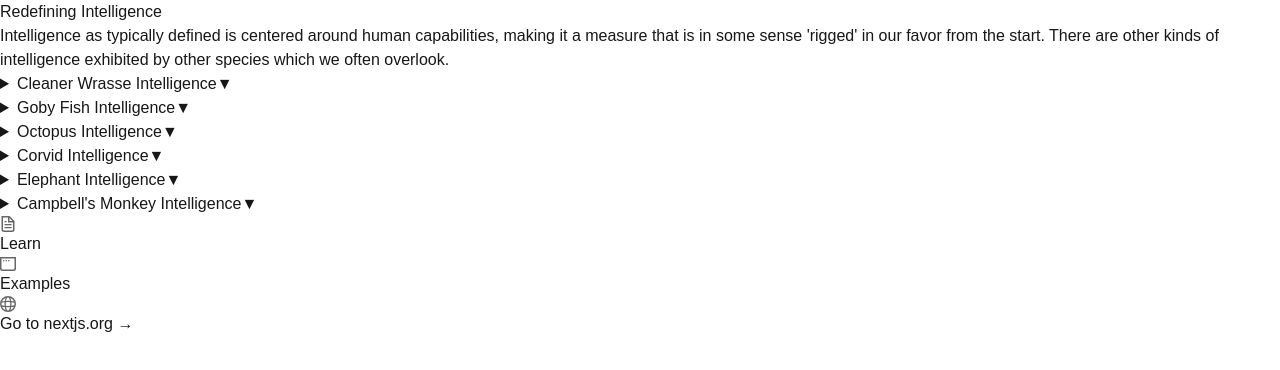
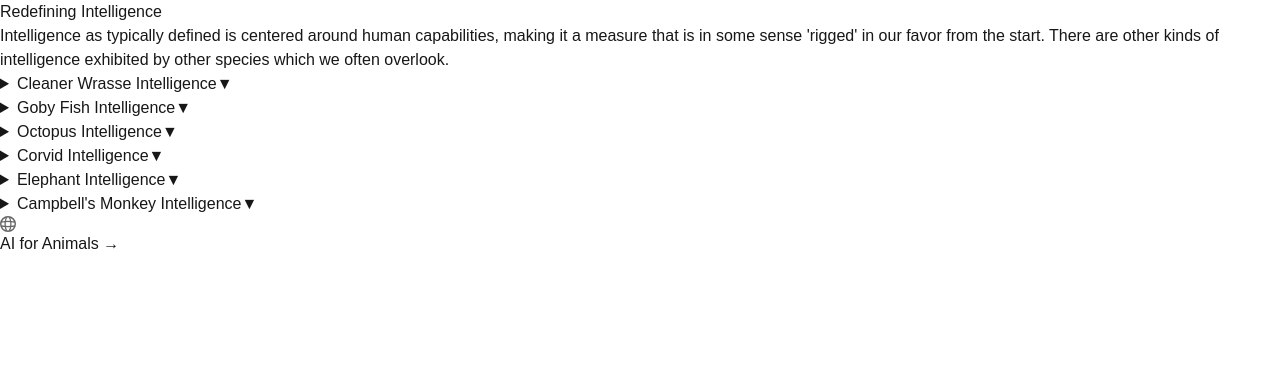
Before and after one commit to ChaseCarter/redefining-intelligence, a Next.js app: page / in a window 1280 px wide. Shown: the top 370 px of the page. Built offline with nearby package versions, Linux system fonts and the light colour scheme.

Commit message:
fix footer

```diff
--- a/src/app/page.tsx
+++ b/src/app/page.tsx
@@ -268,62 +268,11 @@ export default function Home() {
             </div>
           </details>
         </div>
-
-        <div className="mt-8 flex gap-4 items-center flex-col sm:flex-row">
-          { /*
-          <a
-            className="rounded-full border border-solid border-transparent transition-colors flex items-center justify-center bg-foreground text-background gap-2 hover:bg-[#383838] dark:hover:bg-[#ccc] text-sm sm:text-base h-10 sm:h-12 px-4 sm:px-5"
-            href="#"
-            target="_blank"
-            rel="noopener noreferrer"
-          >
-            Learn More
-          </a>
-          <a
-            className="rounded-full border border-solid border-black/[.08] dark:border-white/[.145] transition-colors flex items-center justify-center hover:bg-[#f2f2f2] dark:hover:bg-[#1a1a1a] hover:border-transparent text-sm sm:text-base h-10 sm:h-12 px-4 sm:px-5"
-            href="#"
-            target="_blank"
-            rel="noopener noreferrer"
-          >
-            Contribute Research
-          </a>
-          */}
-        </div>
       </main>
       <footer className="row-start-3 flex gap-6 flex-wrap items-center justify-center">
         <a
           className="flex items-center gap-2 hover:underline hover:underline-offset-4"
-          href="https://nextjs.org/learn?utm_source=create-next-app&utm_medium=appdir-template-tw&utm_campaign=create-next-app"
-          target="_blank"
-          rel="noopener noreferrer"
-        >
-          <Image
-            aria-hidden
-            src="/file.svg"
-            alt="File icon"
-            width={16}
-            height={16}
-          />
-          Learn
-        </a>
-        <a
-          className="flex items-center gap-2 hover:underline hover:underline-offset-4"
-          href="https://vercel.com/templates?framework=next.js&utm_source=create-next-app&utm_medium=appdir-template-tw&utm_campaign=create-next-app"
-          target="_blank"
-          rel="noopener noreferrer"
-        >
-          <Image
-            aria-hidden
-            src="/window.svg"
-            alt="Window icon"
-            width={16}
-            height={16}
-          />
-          Examples
-        </a>
-        <a
-          className="flex items-center gap-2 hover:underline hover:underline-offset-4"
-          href="https://nextjs.org?utm_source=create-next-app&utm_medium=appdir-template-tw&utm_campaign=create-next-app"
+          href="https://www.aiforanimals.org/"
           target="_blank"
           rel="noopener noreferrer"
         >
@@ -334,7 +283,7 @@ export default function Home() {
             width={16}
             height={16}
           />
-          Go to nextjs.org →
+          AI for Animals →
         </a>
       </footer>
     </div>
--- a/src/app/plateGame.tsx
+++ b/src/app/plateGame.tsx
@@ -26,12 +26,12 @@ export default function PlateGame() {
   const [gameOver, setGameOver] = useState(false);
 
   const getRandomQuadrants = () => {
-    // Define quadrants: [top%, left%]
+    // Define quadrants: [top%, left%] with closer spacing
     const quadrants = [
-      ['10%', '10%'],   // Top left
-      ['10%', '60%'],   // Top right
-      ['60%', '10%'],   // Bottom left
-      ['60%', '60%']    // Bottom right
+      ['13%', '13%'],   // Top left
+      ['13%', '53%'],   // Top right
+      ['53%', '13%'],   // Bottom left
+      ['53%', '53%']    // Bottom right
     ];
 
     // Shuffle and take first two
@@ -117,7 +117,7 @@ export default function PlateGame() {
         Round: {round}/10 | Score: {score}
       </div>
 
-      <div className="relative w-[400px] h-[400px]">
+      <div className="relative w-[300px] h-[300px]">
         {plates.map((plate, index) => (
           <div
             key={plate.color}
```
